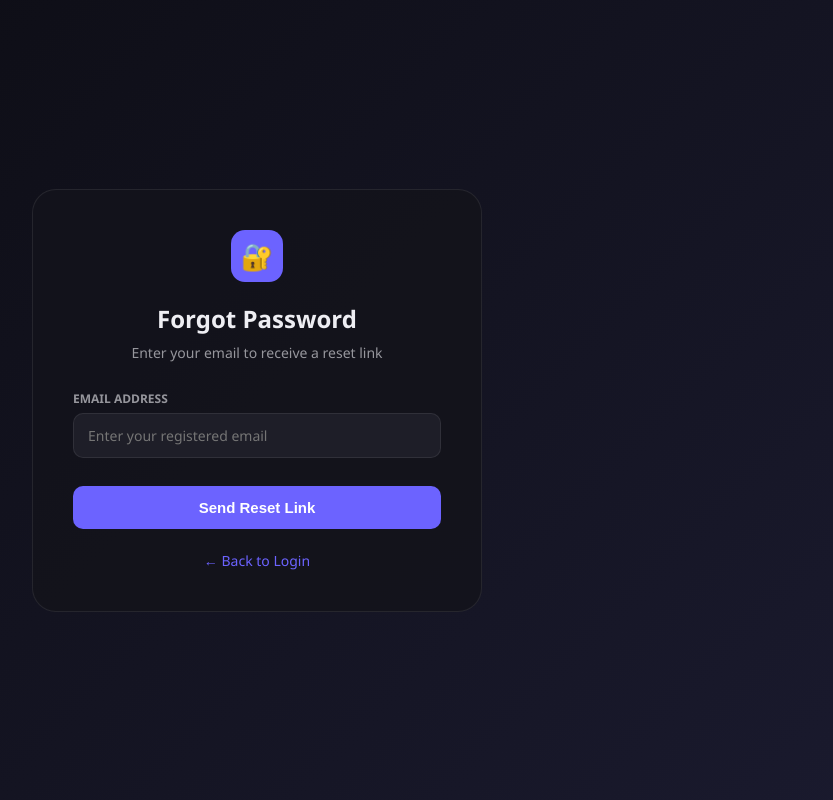
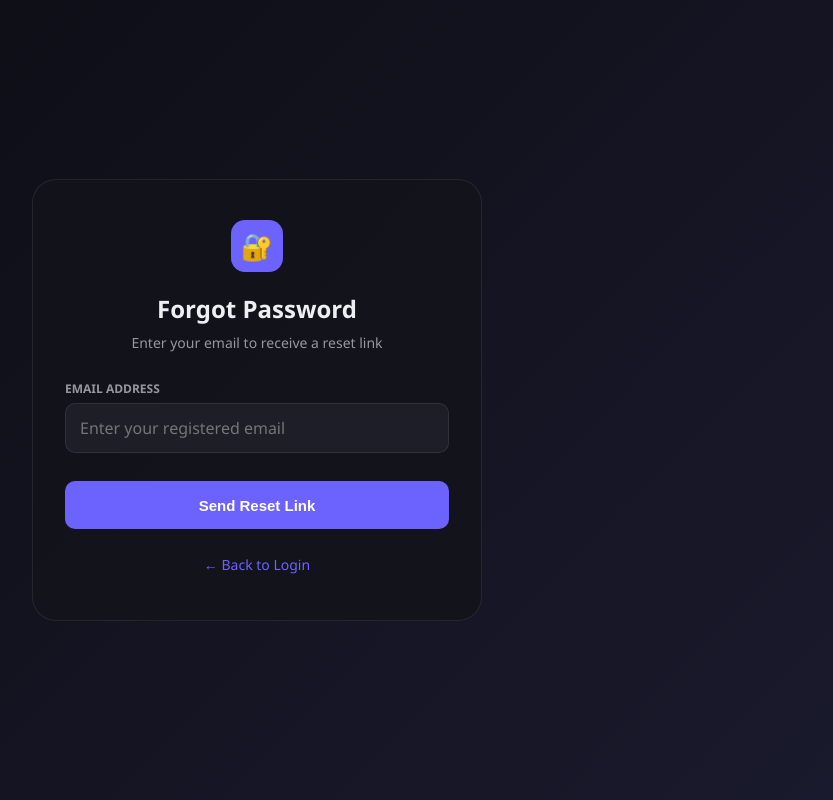
Before and after one commit to nethanbenogie-code/ai-chatroom-app, a Flask app: page /forgot-password in a window 1280 px wide. Shown: the whole page, without its empty margins (383-1216 px from the left). Run offline with Flask 3, Linux system fonts and the light colour scheme.

Commit message:
Update forgot_password.html

```diff
--- a/templates/forgot_password.html
+++ b/templates/forgot_password.html
@@ -2,24 +2,19 @@
 <html lang="en">
 <head>
 <meta charset="UTF-8">
-<meta name="viewport" content="width=device-width, initial-scale=1.0">
+<meta name="viewport" content="width=device-width, initial-scale=1.0, maximum-scale=1.0">
 <title>Forgot Password - ChatFlow</title>
 <style>
 *{margin:0;padding:0;box-sizing:border-box;}
 body{
-    font-family:'Segoe UI', Roboto, sans-serif;
-    background:linear-gradient(135deg, #0c0c12 0%, #1a1a2e 100%);
-    min-height:100vh;
-    display:flex;
-    align-items:center;
-    justify-content:center;
-    color:#eeeef3;
+  font-family:'Segoe UI',Roboto,sans-serif;
+  background:linear-gradient(135deg,#0c0c12 0%,#1a1a2e 100%);
+  min-height:100vh;display:flex;align-items:center;justify-content:center;
+  color:#eeeef3;padding:16px;
 }
 .card{
-    background:rgba(20,20,28,0.95);
-    border-radius:24px;
-    padding:40px;
-    width:450px;
+  background:rgba(20,20,28,0.95);border-radius:24px;
+  padding:40px 32px;width:100%;max-width:450px;
   border:1px solid rgba(255,255,255,0.08);
 }
 .logo{
@@ -30,20 +25,31 @@ body{
 h1{font-size:24px;font-weight:700;text-align:center;margin-bottom:8px;}
 .subtitle{text-align:center;color:rgba(238,238,243,0.6);font-size:14px;margin-bottom:28px;}
 .field{margin-bottom:20px;}
-label{font-size:12px;font-weight:600;text-transform:uppercase;color:rgba(238,238,243,0.6);
-      display:block;margin-bottom:6px;}
-input{width:100%;padding:12px 14px;background:#1e1e28;border:1px solid rgba(255,255,255,0.08);
-      border-radius:10px;color:#eeeef3;font-family:inherit;font-size:14px;outline:none;}
+label{font-size:12px;font-weight:600;text-transform:uppercase;
+      color:rgba(238,238,243,0.6);display:block;margin-bottom:6px;}
+input{
+  width:100%;padding:13px 14px;background:#1e1e28;
+  border:1px solid rgba(255,255,255,0.08);border-radius:10px;
+  color:#eeeef3;font-family:inherit;font-size:16px;outline:none;
+  -webkit-appearance:none;appearance:none;
+}
 input:focus{border-color:#6C63FF;}
-.btn{width:100%;padding:13px;background:#6C63FF;border:none;border-radius:10px;
-     color:#fff;font-size:15px;font-weight:600;cursor:pointer;margin-top:8px;}
-.btn:hover{opacity:0.88;}
+.btn{
+  width:100%;padding:14px;background:#6C63FF;border:none;border-radius:10px;
+  color:#fff;font-size:15px;font-weight:600;cursor:pointer;margin-top:8px;
+  min-height:48px;-webkit-tap-highlight-color:transparent;touch-action:manipulation;
+}
+.btn:active{opacity:0.85;}
+.btn:disabled{opacity:0.5;cursor:not-allowed;}
 .alert{padding:12px;border-radius:10px;font-size:13px;margin-bottom:20px;display:none;}
 .alert.error{background:rgba(230,57,70,0.15);border:1px solid rgba(230,57,70,0.3);color:#ff8a8f;}
 .alert.success{background:rgba(67,185,127,0.15);border:1px solid rgba(67,185,127,0.3);color:#5ed9a0;}
 .back-link{text-align:center;margin-top:20px;}
-.back-link a{color:#6C63FF;text-decoration:none;font-size:14px;}
-.back-link a:hover{text-decoration:underline;}
+.back-link a{
+  color:#6C63FF;text-decoration:none;font-size:14px;
+  display:inline-block;padding:6px 0;
+  -webkit-tap-highlight-color:transparent;
+}
 </style>
 </head>
 <body>
@@ -51,66 +57,47 @@ input:focus{border-color:#6C63FF;}
   <div class="logo">🔐</div>
   <h1>Forgot Password</h1>
   <p class="subtitle">Enter your email to receive a reset link</p>
-
   <div id="alert" class="alert"></div>
-
   <div class="field">
     <label>Email Address</label>
-        <input type="email" id="reset-email" placeholder="Enter your registered email">
+    <input type="email" id="reset-email" placeholder="Enter your registered email"
+           autocomplete="email" autocorrect="off" autocapitalize="none"/>
   </div>
-    <button class="btn" onclick="sendResetLink()">Send Reset Link</button>
-
-    <div class="back-link">
-        <a href="/auth">← Back to Login</a>
+  <button class="btn" id="btn-send" onclick="sendResetLink(this)">Send Reset Link</button>
+  <div class="back-link"><a href="/auth">← Back to Login</a></div>
 </div>
-</div>
-
 <script>
 function showAlert(msg, type) {
   var el = document.getElementById('alert');
   el.textContent = msg;
   el.className = 'alert ' + type;
   el.style.display = 'block';
-    setTimeout(function() {
-        el.style.display = 'none';
-    }, 5000);
+  setTimeout(function() { el.style.display = 'none'; }, 5000);
 }
 
-async function sendResetLink() {
+async function sendResetLink(btn) {
   var email = document.getElementById('reset-email').value.trim();
-    var btn = event.target;
-
-    if (!email) {
-        showAlert('Please enter your email address', 'error');
-        return;
-    }
-
-    btn.disabled = true;
-    btn.textContent = 'Sending...';
-
+  if (!email) { showAlert('Please enter your email address', 'error'); return; }
+  btn.disabled = true; btn.textContent = 'Sending…';
   try {
-        var res = await fetch('/api/forgot-password', {
-            method: 'POST',
-            headers: {'Content-Type': 'application/json'},
-            body: JSON.stringify({email: email})
+    var res  = await fetch('/api/forgot-password', {
+      method:'POST', headers:{'Content-Type':'application/json'},
+      body: JSON.stringify({email})
     });
     var data = await res.json();
-
     showAlert(data.msg, 'success');
-
     if (data.reset_link) {
-            console.log('Reset link:', data.reset_link);
-            setTimeout(function() {
-                window.location.href = data.reset_link;
-            }, 2000);
+      setTimeout(function() { window.location.href = data.reset_link; }, 2000);
     }
   } catch(e) {
     showAlert('Network error. Please try again.', 'error');
   }
+  btn.disabled = false; btn.textContent = 'Send Reset Link';
+}
 
-    btn.disabled = false;
-    btn.textContent = 'Send Reset Link';
-}
+document.addEventListener('keydown', function(e) {
+  if (e.key === 'Enter') sendResetLink(document.getElementById('btn-send'));
+});
 </script>
 </body>
 </html>
```
Lines whose indentation alone changed are shown as unchanged.
